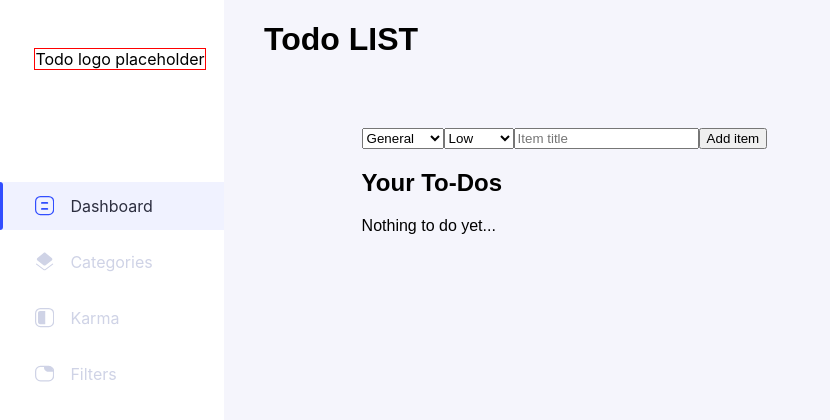
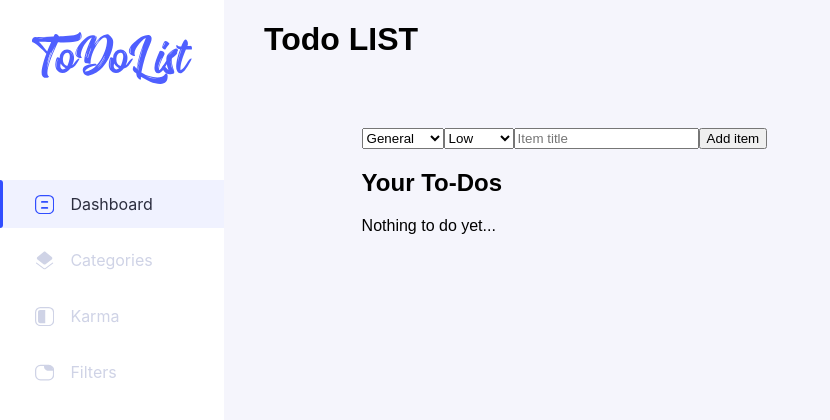
Before and after one commit to An1mus/merntodo, a React (Create React App) app: page / in a window 1280 px wide. Shown: the top 420 px of the page, without its empty margins (0-830 px from the left). Built offline with nearby package versions, Linux system fonts and the light colour scheme.

Commit message:
Logo for sidebar

```diff
--- a/src/components/common/Nav/index.tsx
+++ b/src/components/common/Nav/index.tsx
@@ -2,14 +2,18 @@ import React from 'react';
 import NAV_LINKS from './nav.config';
 import styled from 'styled-components';
 import NavItem from './NavItem';
+import logo from '../../../assets/logo.svg';
 
 const LogoContainer = styled.div`
-    margin: 2rem auto 6rem 2.15rem;
+    box-sizing: border-box;
+    margin: 2rem auto 6rem auto;
+    pointer-events: none;
     display: flex;
-    width: 100%;
+    width: 10rem;
 
-    p {
-        border: 1px solid red;
+    img {
+        position: relative;
+        width: 100%;
     }
 `;
 
@@ -43,7 +47,7 @@ const Nav: React.FC<NavProps> = ({isNavOpen}) => {
             className={'u-flex u-flex-column' + (isNavOpen ? ' shown' : '')}
         >
             <LogoContainer>
-                <p>Todo logo placeholder</p>
+                <img src={logo} alt="Logo" />
             </LogoContainer>
 
             <div>
```
Also changed, not shown: src/assets/logo.svg (added).
